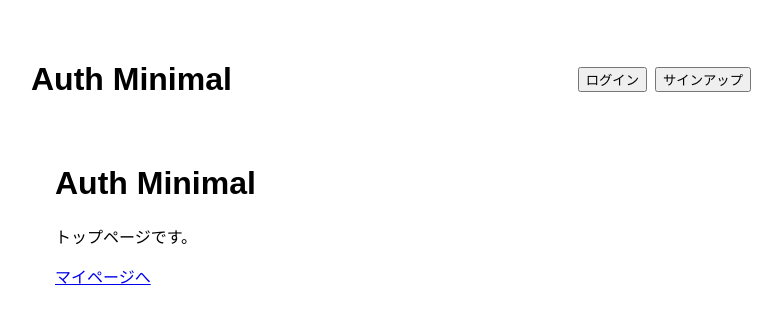
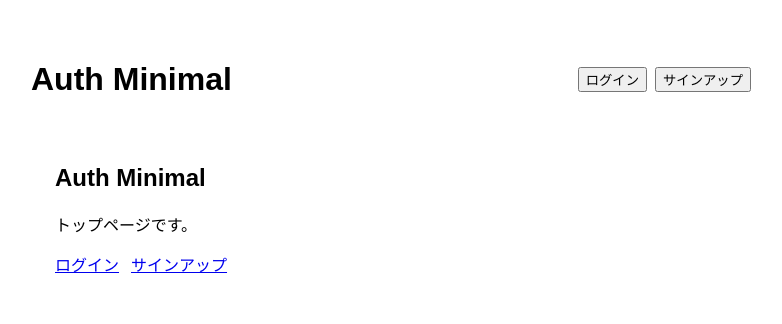
Before and after one commit to Kidsplates/ClerkTest, a Next.js app: page / in a window 1280 px wide. Shown: the top 324 px of the page, without its empty margins (249-1031 px from the left). Built offline with nearby package versions, Linux system fonts and the light colour scheme; no server answers.

Commit message:
ログイン前にマイページを出さない対処

```diff
--- a/app/page.tsx
+++ b/app/page.tsx
@@ -1,18 +1,20 @@
-// app/page.tsx  ← サーバーコンポーネントのまま
-export default function Home({
-  searchParams,
-}: {
-  searchParams: Record<string, string | string[] | undefined>;
-}) {
-  const from =
-    typeof searchParams?.from === "string" ? searchParams.from : "";
+// app/page.tsx（Server Component）
+import { auth } from "@clerk/nextjs/server";
+import { redirect } from "next/navigation";
+import Link from "next/link";
+
+export default async function Home() {
+  const { userId } = await auth();
+  if (userId) redirect("/user");  // ログイン済みは即マイページへ
 
   return (
     <main style={{ padding: 24 }}>
-      <h1>Auth Minimal</h1>
-      {from && <p>from: {from}</p>}
+      <h2>Auth Minimal</h2>
       <p>トップページです。</p>
-      <a href="/user">マイページへ</a>
+      <div style={{ display: "flex", gap: 12, marginTop: 12 }}>
+        <Link href="/sign-in">ログイン</Link>
+        <Link href="/sign-up">サインアップ</Link>
+      </div>
     </main>
   );
 }
--- a/app/sign-in/[[...index]]/page.tsx
+++ b/app/sign-in/[[...index]]/page.tsx
@@ -6,7 +6,7 @@ import Link from "next/link";
 export default function Page() {
   return (
     <main style={{ padding: 20, textAlign: "center" }}>
-      <SignIn path="/sign-in" routing="path" signUpUrl="/sign-up" afterSignInUrl="/user" />
+      <SignIn path="/sign-in" routing="path" signUpUrl="/sign-up" afterSignInUrl="/user"  afterSignUpUrl="/user"/>
       <div style={{ marginTop: 16 }}>
         <small>
           パスワードを忘れた？ <Link href="/forgot-password">こちらから再設定</Link>
--- a/app/sign-up/[[...index]]/page.tsx
+++ b/app/sign-up/[[...index]]/page.tsx
@@ -6,7 +6,7 @@ import Link from "next/link";
 export default function Page() {
   return (
     <main style={{ padding: 20, textAlign: "center" }}>
-      <SignIn path="/sign-in" routing="path" signUpUrl="/sign-up" afterSignInUrl="/user" />
+      <SignIn path="/sign-in" routing="path" signUpUrl="/sign-up" afterSignUpUrl="/user" afterSignInUrl="/user" />
       <div style={{ marginTop: 16 }}>
         {/* ← 自前で導線を出す */}
         <small>
```
